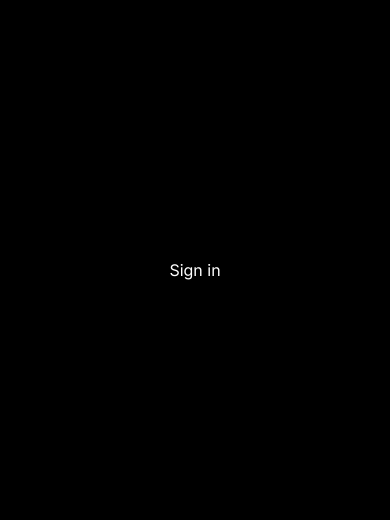
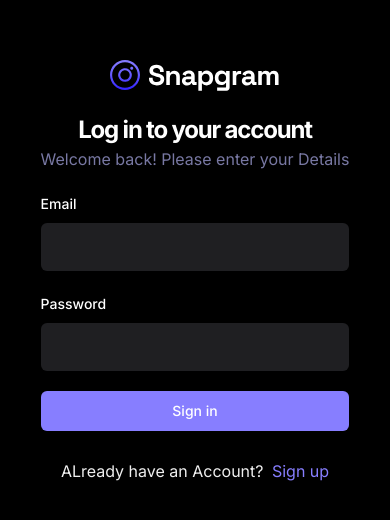
Before and after one commit to Nishitbaria/OpenGrame, a React (Vite) app: page /sign-in in a window 390 px wide. Shown: the part 152-672 px from the top of the page. Built offline with nearby package versions, Linux system fonts and the light colour scheme; no server answers.

Commit message:
feat:sign in page with appwrite

```diff
--- a/src/_auth/forms/SigninForm.tsx
+++ b/src/_auth/forms/SigninForm.tsx
@@ -1,11 +1,137 @@
-import React from 'react'
+import { Button } from "@/components/ui/button";
+import { SigninValidation } from "@/lib/validation";
+import { zodResolver } from "@hookform/resolvers/zod";
+import { useForm } from "react-hook-form";
+import z from "zod";
+import { useToast } from "@/components/ui/use-toast";
+import {
+  Form,
+  FormControl,
+  FormField,
+  FormItem,
+  FormLabel,
+  FormMessage,
+} from "@/components/ui/form";
+import { Input } from "@/components/ui/input";
+import Loader from "../../components/shared/Loader.jsx";
+import { Link, useNavigate } from "react-router-dom";
+import { CreateUserAccount } from "@/lib/appwrite/api.js";
+import {
+  useCreateUserAccount,
+  useSignInAccount,
+} from "@/lib/react-query/queriesAndMutations.js";
+import { userUserContext } from "@/context/AuthContext.js";
 
 const SigninForm = () => {
+  const form = useForm<z.infer<typeof SigninValidation>>({
+    resolver: zodResolver(SigninValidation),
+    defaultValues: {
+      email: "",
+      password: "",
+    },
+  });
+
+  const { mutateAsync: signInAccount, isPending: isSigningIn } =
+    useSignInAccount();
+
+  const { checkAuthUser, isLoading: isUserLoading } = userUserContext();
+  const navigate = useNavigate();
+  // 2. Define a submit handler.
+  async function onSubmit(values: z.infer<typeof SigninValidation>) {
+    const session = await signInAccount({
+      email: values.email,
+      password: values.password,
+    });
+    if (!session) {
+      return toast({
+        title: "Sign in faild please try again",
+      });
+    }
+
+    const isLoggedIn = await checkAuthUser();
+
+    if (isLoggedIn) {
+      form.reset();
+      navigate("/");
+    } else {
+      return toast({
+        title: "Sign in faild please try again",
+      });
+    }
+
+    console.log(values);
+  }
+
+  //define toast notification
+  const { toast } = useToast();
+
   return (
-    <div>
-      Sign in
-    </div>
-  )
-}
+    <Form {...form}>
+      <div className=" sm:w-420 flex-center  flex-col ">
+        <img src="/public/assets/images/logo.svg" />
+        <h2 className="h3-bold md:h2:bold text-white pt-5 md:pt-12">
+          {" "}
+          Log in to your account{" "}
+        </h2>
+        <p className="text-light-3 small-mediam md:base-reguler">
+          Welcome back! Please enter your Details{" "}
+        </p>
+        <form
+          onSubmit={form.handleSubmit(onSubmit)}
+          className="flex flex-col gap-5 w-full mt-5"
+        >
+          <FormField
+            control={form.control}
+            name="email"
+            render={({ field }) => (
+              <FormItem>
+                <FormLabel className="shad-form_label">Email</FormLabel>
+                <FormControl>
+                  <Input type="text" className="shad-input" {...field} />
+                </FormControl>
+                <FormMessage />
+              </FormItem>
+            )}
+          />
 
-export default SigninForm
+          <FormField
+            control={form.control}
+            name="password"
+            render={({ field }) => (
+              <FormItem>
+                <FormLabel className="shad-form_label">Password</FormLabel>
+                <FormControl>
+                  <Input type="password" className="shad-input" {...field} />
+                </FormControl>
+                <FormMessage />
+              </FormItem>
+            )}
+          />
+
+          <Button type="submit" className="shad-button_primary">
+            {isSigningIn ? (
+              <div className="flex-center gap-2 ">
+                {" "}
+                <Loader /> Loding....
+              </div>
+            ) : (
+              "Sign in"
+            )}
+          </Button>
+          <p className="text-small-regular text-light-2 text-center mt-2">
+            ALready have an Account?
+            <Link
+              to="/sign-up"
+              className="text-primary-500 text-small-semibold ml-1"
+            >
+              {" "}
+              Sign up{" "}
+            </Link>
+          </p>
+        </form>
+      </div>
+    </Form>
+  );
+};
+
+export default SigninForm;
--- a/src/lib/validation/index.ts
+++ b/src/lib/validation/index.ts
@@ -10,3 +10,9 @@ export const SignupValidation = z.object({
     .string()
     .min(8, { message: "Password must be at least 8 characters." }),
 });
+export const SigninValidation = z.object({
+  email: z.string().email({ message: "Please enter a valid email address." }),
+  password: z
+    .string()
+    .min(8, { message: "Password must be at least 8 characters." }),
+});
```
Also changed, not shown: src/context/AuthContext.tsx (+5 -2 lines).
